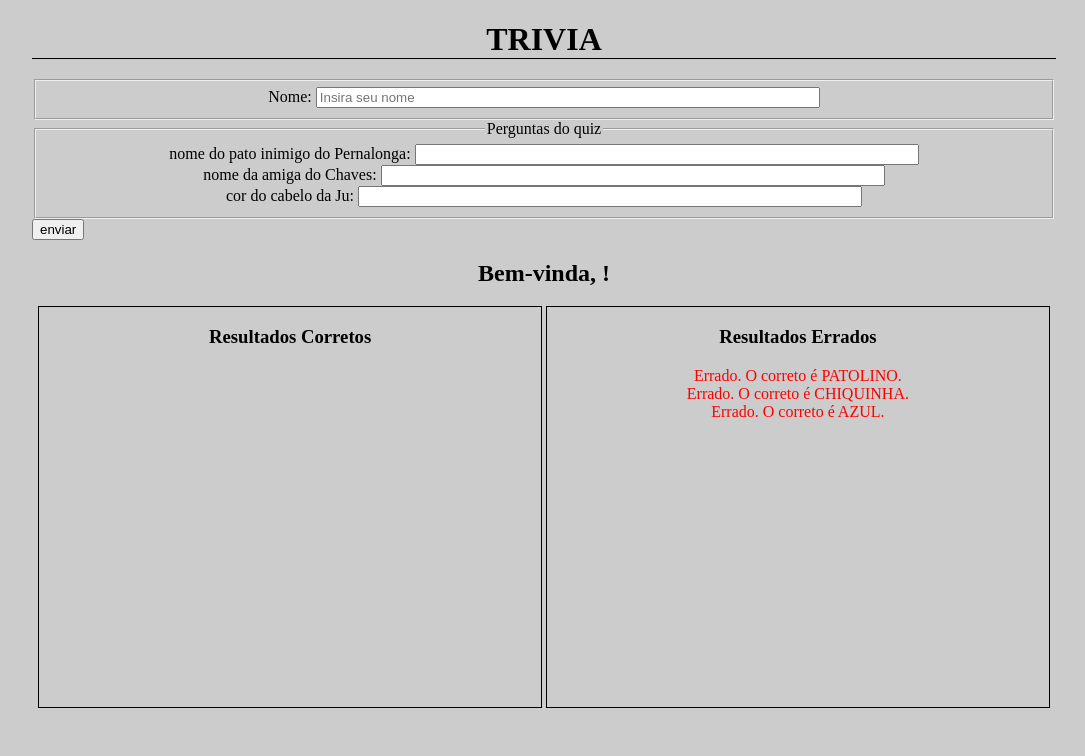
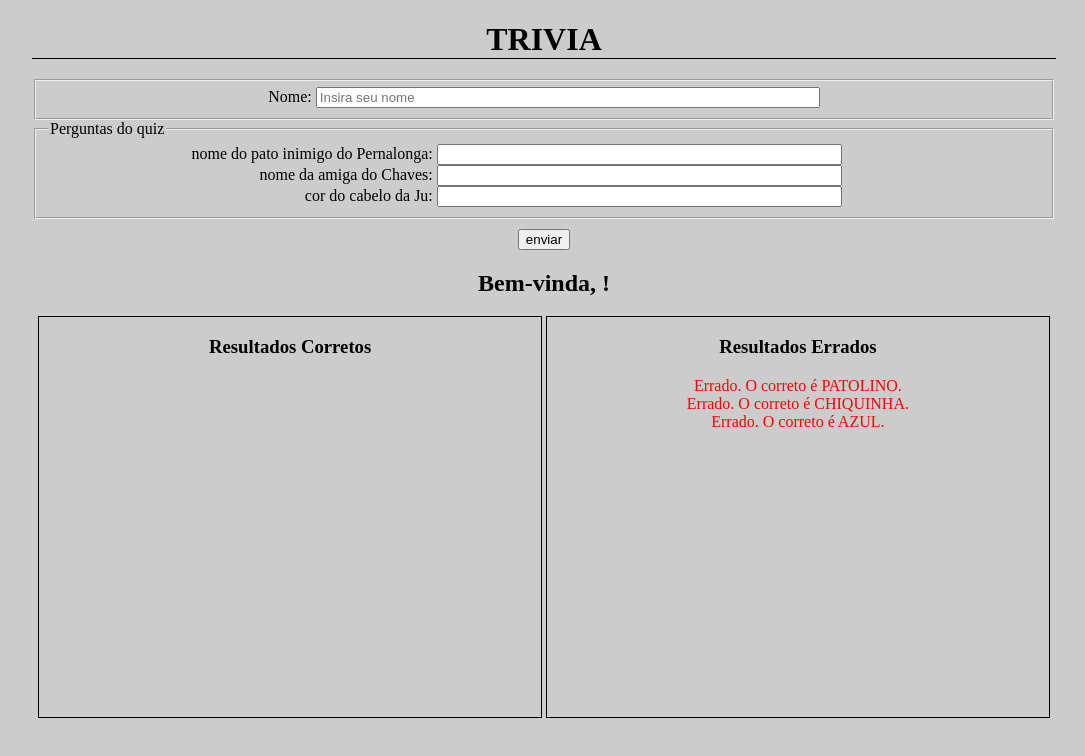
Before and after one commit to JulianaAmoasei/aulas-front, a plain HTML site: page js/trivia-2/index.html in a window 1280 px wide. Both pictures are taken after a click on the button "enviar". Shown: the whole page, without its empty margins (96-1181 px from the left). Drawn offline with Linux system fonts and the light colour scheme.

Commit message:
mais acertos de css

```diff
--- a/js/trivia-2/css/style.css
+++ b/js/trivia-2/css/style.css
@@ -2,6 +2,7 @@ body {
 	background-color: #ccc;
 	width: 80%;
 	margin: auto;
+	margin-bottom: 20px;
 }
 
 h1 {
@@ -21,21 +22,29 @@ h1 {
 }
 
 .campos-perguntas {
-	text-align: center;
+text-align: right;
+width: 80%;
+display: flex;
+flex-direction: column;
 }
 
-.campos-perguntas input {
+.classe-input {
 	width: 50%;
-	text-align: right;
 }
 
-span {
+.botao-enviar {
 	display: block;
+	margin: auto;
+	margin-top: 10px;
 }
 
 h1, #tituloResultados {
 	text-align: center;
 	margin-bottom: 20px;
+}
+
+.span-resposta {
+	display: block;
 }
 
 .box {
--- a/js/trivia-2/index.html
+++ b/js/trivia-2/index.html
@@ -19,13 +19,21 @@
 			<fieldset class="campo-nome">
 				Nome: <input type="text" name="nome" placeholder="Insira seu nome">
 			</fieldset>
-			<fieldset class="campos-perguntas">
+			<fieldset>
 				<legend>Perguntas do quiz</legend>
-				nome do pato inimigo do Pernalonga: <input type="text" name="resposta1"><br>
-			  	nome da amiga do Chaves: <input type="text" name="resposta2"><br>
-				cor do cabelo da Ju: <input type="text" name="resposta3"><br>
+				<div class="campos-perguntas">
+				<div class="div-pergunta">
+					<div class="alinha-pergunta"><label>nome do pato inimigo do Pernalonga: </label><input class="classe-input" type="text" name="resposta1" /></div>
+				</div>
+				<div class="div-pergunta">
+			  		<div class="alinha-pergunta"><label>nome da amiga do Chaves: </label><input type="text" class="classe-input" name="resposta2" /></div>
+				</div>
+				<div class="div-pergunta">
+					<div class="alinha-pergunta"><label>cor do cabelo da Ju: </label><input type="text" class="classe-input" name="resposta3" /></div>
+				</div>
+			</div>
 		  	</fieldset>
-		    <input type="button" onclick="pegarRespostas()" value="enviar">
+		    <input type="button" class="botao-enviar" onclick="pegarRespostas()" value="enviar">
 		</form>
 
 	</section>
--- a/js/trivia-2/js/script.js
+++ b/js/trivia-2/js/script.js
@@ -25,17 +25,17 @@ if (resposta1 == "patolino") {
 
 if (resposta2 == "chiquinha") {
     var acertou2 = document.getElementById("resultadosCertos");
-    acertou2.innerHTML += "<span>CHIQUINHA, resposta correta!</span>";
+    acertou2.innerHTML += "<span class='span-resposta'>CHIQUINHA, resposta correta!</span>";
 } else {
     var errou2 = document.getElementById("resultadosErrados");
-    errou2.innerHTML += "<span>Errado. O correto é CHIQUINHA.</span>";
+    errou2.innerHTML += "<span class='span-resposta'>Errado. O correto é CHIQUINHA.</span>";
 }
 
 if (resposta3 == "azul") {
     var acertou3 = document.getElementById("resultadosCertos");
-    acertou3.innerHTML += "<span>AZUL, resposta correta!</span>";
+    acertou3.innerHTML += "<span class='span-resposta'>AZUL, resposta correta!</span>";
 } else {
     var errou3 = document.getElementById("resultadosErrados");
-    errou3.innerHTML += "<span>Errado. O correto é AZUL.</span>";
+    errou3.innerHTML += "<span class='span-resposta'>Errado. O correto é AZUL.</span>";
 }
 }
```
